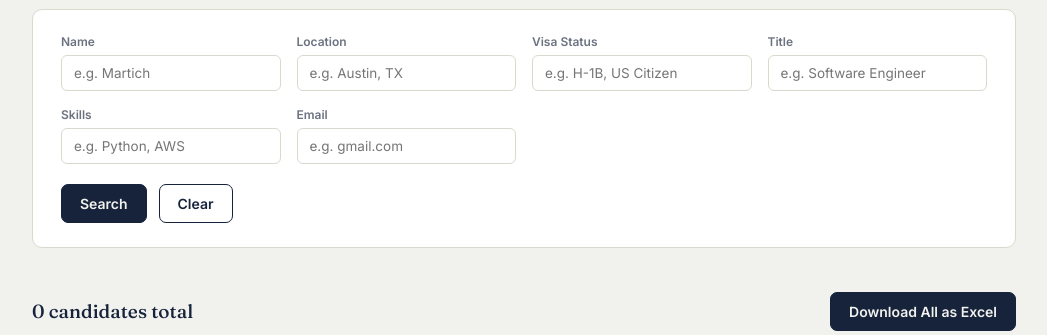
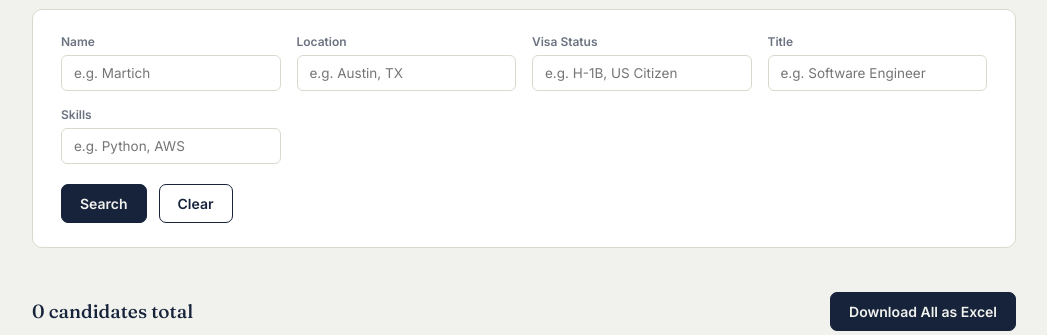
Before and after one commit to sathishk4567/resume_Newparser, a Flask app: page /search in a window 1280 px wide. Shown: the part 324-659 px from the top of the page, without its empty margins (116-1163 px from the left). Run offline with Flask 3, Linux system fonts and the light colour scheme; the visitor is signed in with stand-in values (Sample User, id 1); data that the repository does not hold is empty.

Commit message:
Update search.html

```diff
--- a/templates/search.html
+++ b/templates/search.html
@@ -50,10 +50,6 @@
         <label>Skills</label>
         <input type="text" name="skills" value="{{ args.get('skills', '') }}" placeholder="e.g. Python, AWS">
       </div>
-      <div>
-        <label>Email</label>
-        <input type="text" name="email" value="{{ args.get('email', '') }}" placeholder="e.g. gmail.com">
-      </div>
     </div>
     <div class="filter-actions">
       <button class="btn" type="submit">Search</button>
```
